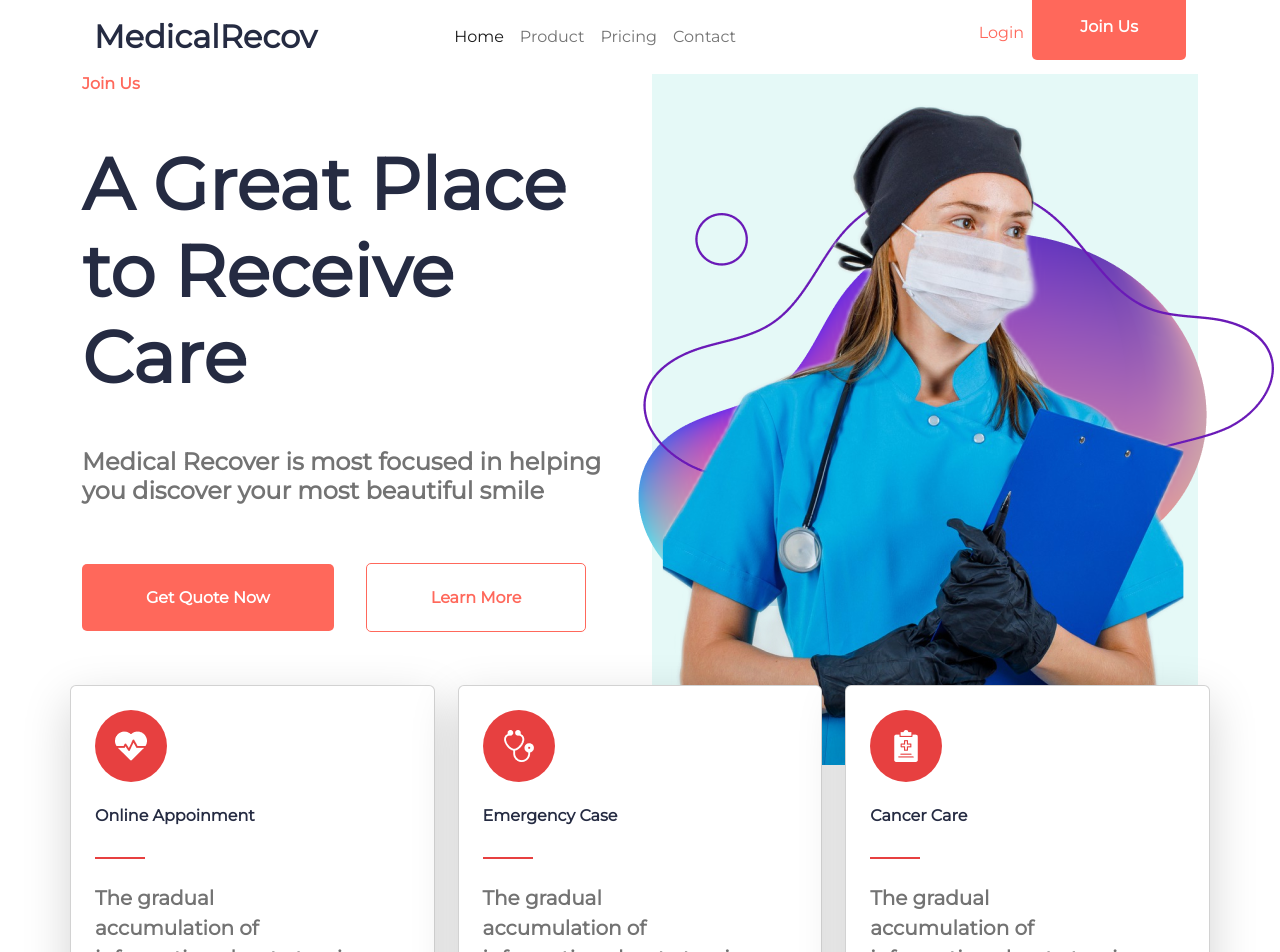
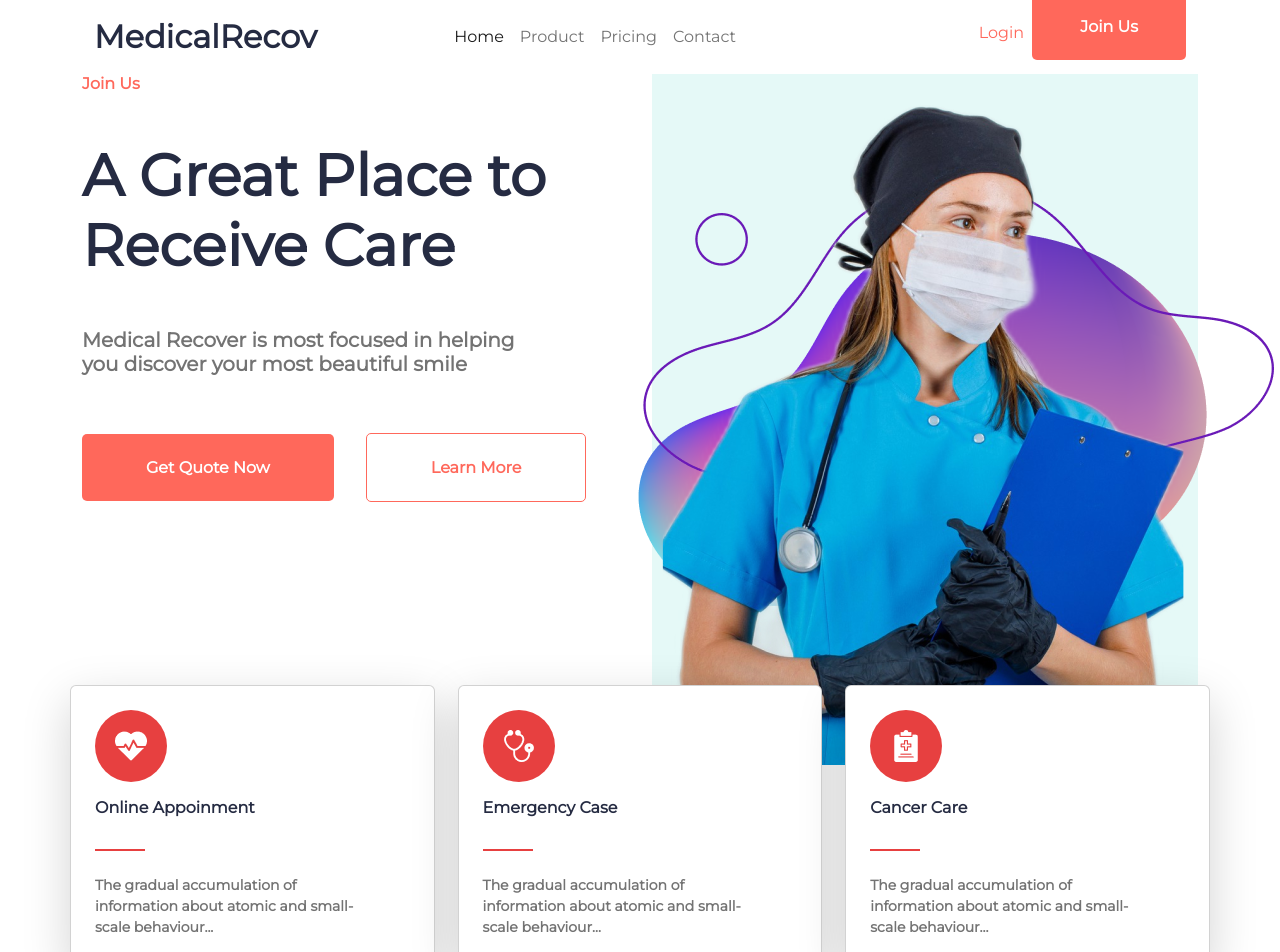
Before and after one commit to ranjankjha17/health_project, a React (Create React App) app: page / in a window 1280 px wide. Shown: the top 952 px of the page. Built offline with nearby package versions, Linux system fonts and the light colour scheme.

Commit message:
third commit

```diff
--- a/src/component/styles/heroBanner.scss
+++ b/src/component/styles/heroBanner.scss
@@ -35,16 +35,17 @@ color:var(--bs-primary-color);
 }
 .heading{
 font-weight: 700;
-font-size: 4.5rem;
+font-size: 58px;
 color:var(--bs-text-color);
 margin-top: 3rem;
 // font-weight: bold;
 }
 .heading_description{
-font-size: 1.5rem;
+font-size: 20px;
 color: var(--bs-second-text-color);
 margin-top: 3rem;
 font-weight: 700;
+padding-right: 5rem;
 }
 .button_area{
     margin-top: 5rem;
--- a/src/component/styles/services.scss
+++ b/src/component/styles/services.scss
@@ -26,13 +26,13 @@
 
 .description {
     margin-top: 1.5rem;
-    font-size: 1.25rem;
+    font-size: 14px;
     color: var(--bs-second-text-color);
     font-weight: 700;
 }
 
 .title {
-    margin-top: 1.5rem;
+    margin-top: 16px;
     font-size: 1rem;
     font-weight: bolder;
     color: var(--bs-text-color);
```
